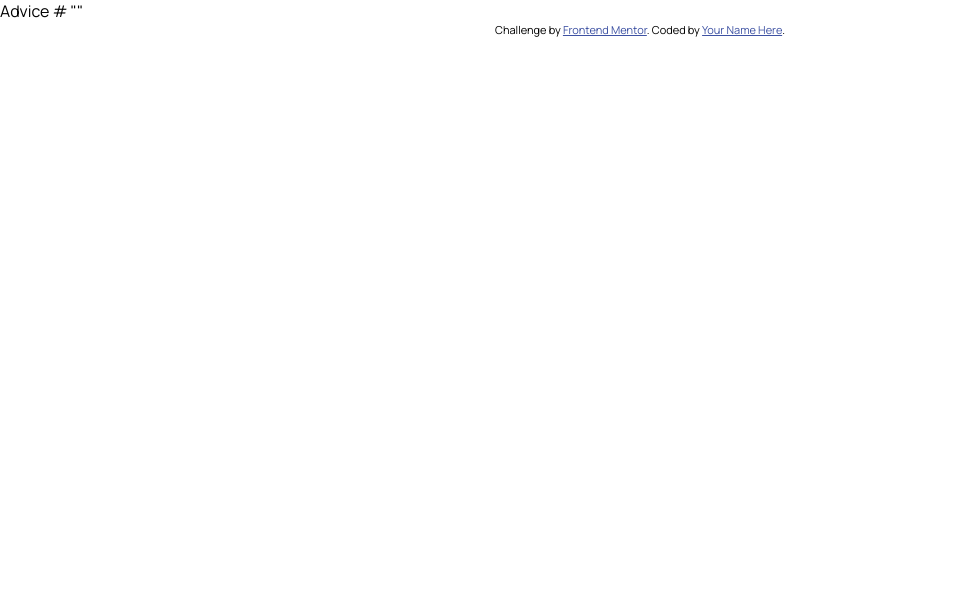
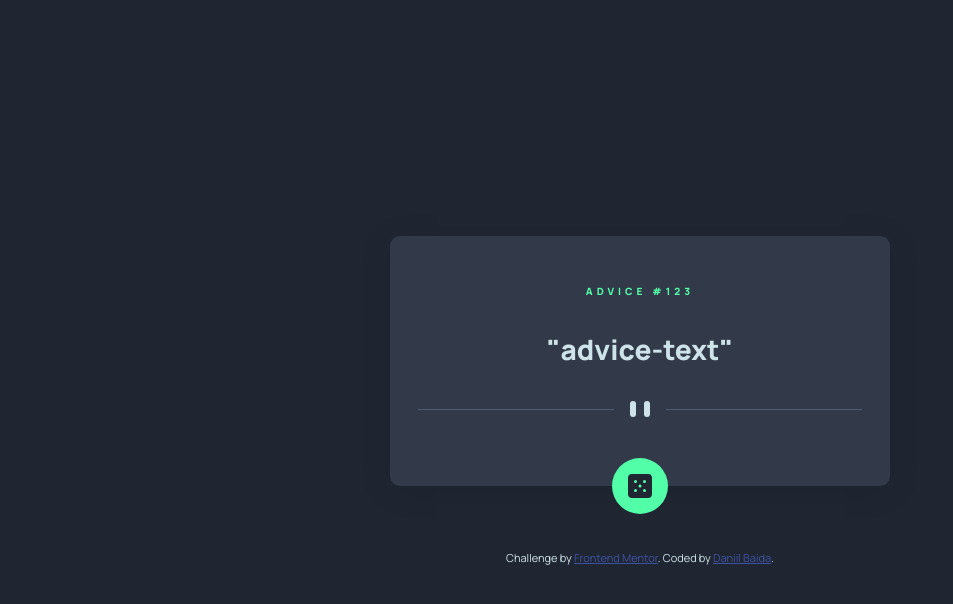
Before and after one commit to DaniilBaida/advice-generator-app-main, a plain HTML site: page index.html in a window 1280 px wide. Shown: the whole page, without its empty margins (0-953 px from the left). Drawn offline with Linux system fonts and the light colour scheme.

Commit message:
Frontend

```diff
--- a/index.html
+++ b/index.html
@@ -16,15 +16,36 @@
     <title>Frontend Mentor | Advice generator app</title>
   </head>
   <body>
-    Advice #<!-- Advice ID goes here -->
-
-    "<!-- Advice text goes here -->"
+    <main>
+      <div class="content">
+        <div class="advice-text">
+          <h3>Advice #<span id="advice-number">123</span></h3>
+        </div>
+        <div class="paragraph-text">
+          <p>"advice-text"</p>
+        </div>
+        <div class="divider">
+          <picture>
+            <source
+              media="(min-width: 600px)"
+              srcset="images/pattern-divider-desktop.svg"
+            />
+            <img src="images/pattern-divider-mobile.svg" alt="imagealttext" />
+          </picture>
+        </div>
+        <div class="randomize">
+          <img src="images/icon-dice.svg" alt="" class="dice" />
+        </div>
+      </div>
+    </main>
 
     <div class="attribution">
       Challenge by
       <a href="https://www.frontendmentor.io?ref=challenge" target="_blank"
         >Frontend Mentor</a
-      >. Coded by <a href="#">Your Name Here</a>.
+      >. Coded by
+      <a target="_blank" href="https://github.com/DaniilBaida">Daniil Baida</a>.
     </div>
+    <!-- <script src="app.js"></script> -->
   </body>
 </html>
--- a/style.css
+++ b/style.css
@@ -1,8 +1,10 @@
 @import url("https://fonts.googleapis.com/css2?family=Manrope:wght@400;800&display=swap");
 
 .attribution {
+  margin-top: 64px;
   font-size: 11px;
   text-align: center;
+  min-width: 300px;
 }
 .attribution a {
   color: hsl(228, 45%, 44%);
@@ -15,5 +17,83 @@
 }
 
 body {
+  background-color: hsl(218, 23%, 16%);
   font-family: "Manrope", sans-serif;
+  height: 100vh;
+  width: 100%;
+  color: hsl(193, 38%, 86%);
+
+  display: flex;
+  flex-direction: column;
+  align-items: center;
+  justify-content: center;
+  padding: 200px;
 }
+
+main {
+  height: auto;
+
+  max-width: 500px;
+  min-width: 300px;
+  border-radius: 10px;
+  background-color: hsl(217, 19%, 24%);
+}
+
+.content {
+  position: relative;
+
+  padding: 32px;
+
+  display: flex;
+  flex-direction: column;
+  align-items: center;
+  gap: 32px;
+
+  box-shadow: 0 5px 30px rgb(0, 0, 0, 0.1);
+}
+
+.paragraph-text {
+  width: 100%;
+  word-wrap: break-word;
+}
+
+h3 {
+  margin-top: 16px;
+  font-weight: 800;
+  font-size: 10px;
+  letter-spacing: 4px;
+  text-transform: uppercase;
+  color: hsl(150, 100%, 66%);
+  text-align: center;
+}
+
+p {
+  text-align: center;
+  font-weight: 800;
+  font-size: 28px;
+}
+
+.divider {
+  margin-bottom: 32px;
+}
+
+.randomize {
+  position: absolute;
+  display: flex;
+  justify-content: center;
+  align-items: center;
+  background-color: hsl(150, 100%, 66%);
+  border-radius: 50%;
+
+  bottom: 0px;
+  transform: translateY(50%);
+  transition: background-color 0.3s;
+}
+.randomize:hover {
+  cursor: pointer;
+  background-color: hsl(150, 63%, 51%);
+}
+
+.dice {
+  padding: 16px;
+}
```
